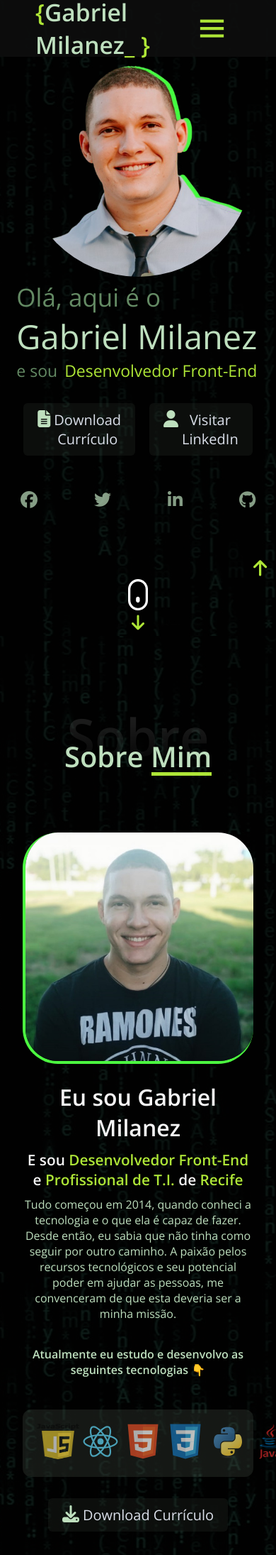
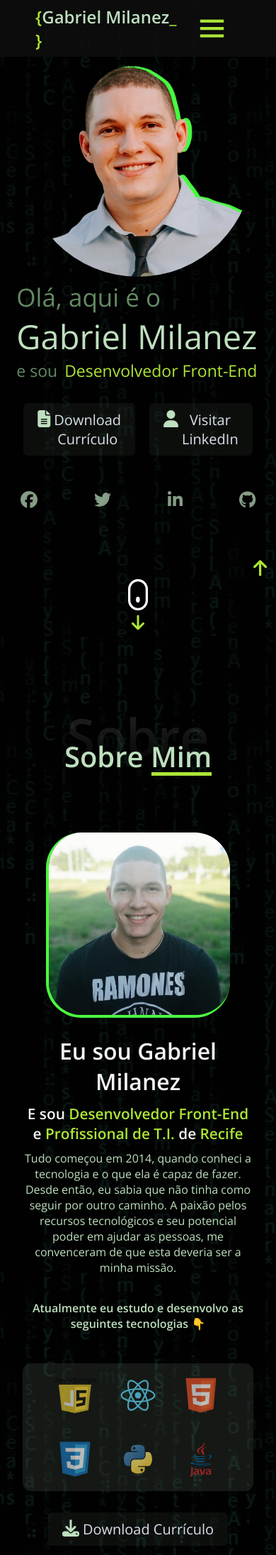
Before and after one commit to miilanez/portfolio-gabriel-milanez, a PHP site: page / in a window 390 px wide; the page is wider, and only the part inside the window is pictured. Shown: the top 2191 px of that part at 71% size. Run offline with PHP 8.4, Linux system fonts and the light colour scheme; some libraries are stand-ins or nearby versions.

Commit message:
ajustes na logo

```diff
--- a/css/style.css
+++ b/css/style.css
@@ -504,8 +504,8 @@ configuração abaixo apenas para destaque da área sobre
 }
 
 .about-img img {
-  max-width: 100%;
-  min-width: 400px;
+  max-width: 80%;
+  min-width: 50%;
   border-radius: 50px;
   border-bottom: 4px solid #4CFA40;
   border-left: 4px solid #4CFA40;
@@ -1099,6 +1099,17 @@ footer a:hover {
 
 @media screen and (max-width: 600px) {
 
+  /* About Section */
+
+  .card-competences {
+    display: grid;
+    grid-template-columns: 50px 50px 50px;
+    grid-template-rows: 50px 50px;
+    grid-column-gap: 10px;
+    grid-row-gap: 40px;
+    justify-items: center;
+  }
+
   /* Experiences Timeline Section */
 
   .left {
@@ -1138,7 +1149,16 @@ footer a:hover {
   }
 }
 
-@media (max-width: 423px) {
+@media (max-width: 483px) {
+
+  /*Logo*/
+  nav .logo {
+    font-size: 1em;
+  }
+
+  nav .logo span {
+    color: #AEE637;
+  }
 
   /* Home Section */
   .content .name {
```
